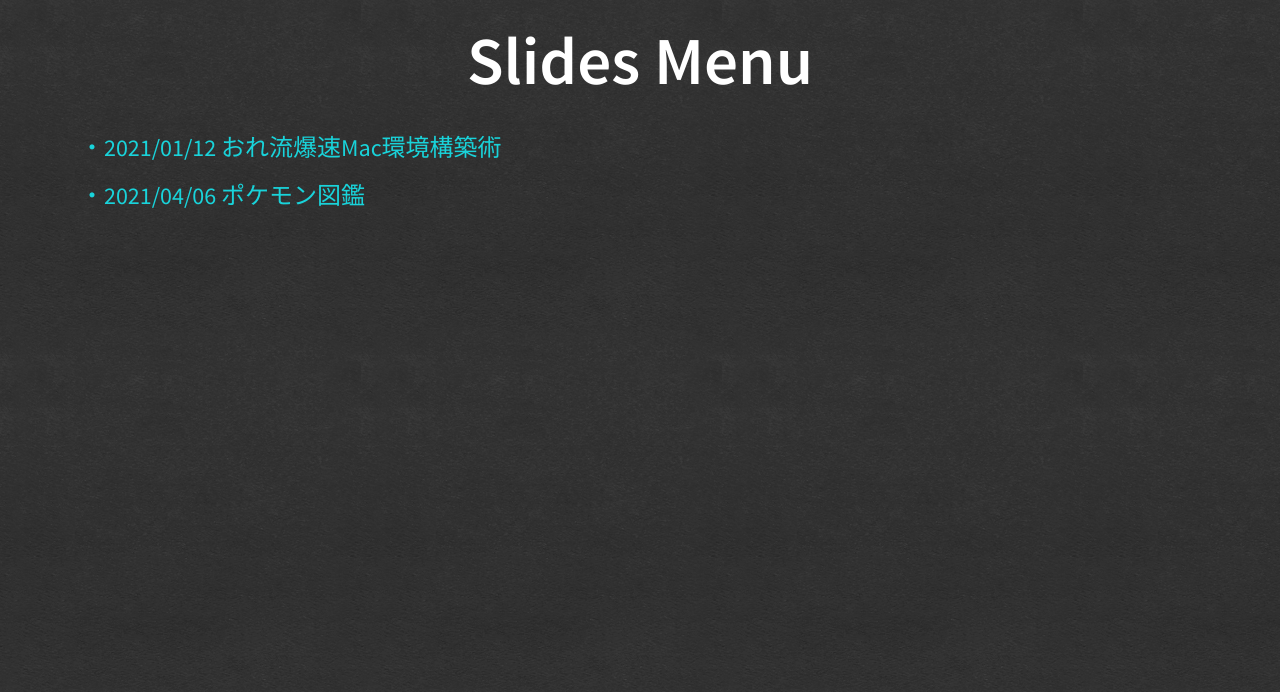
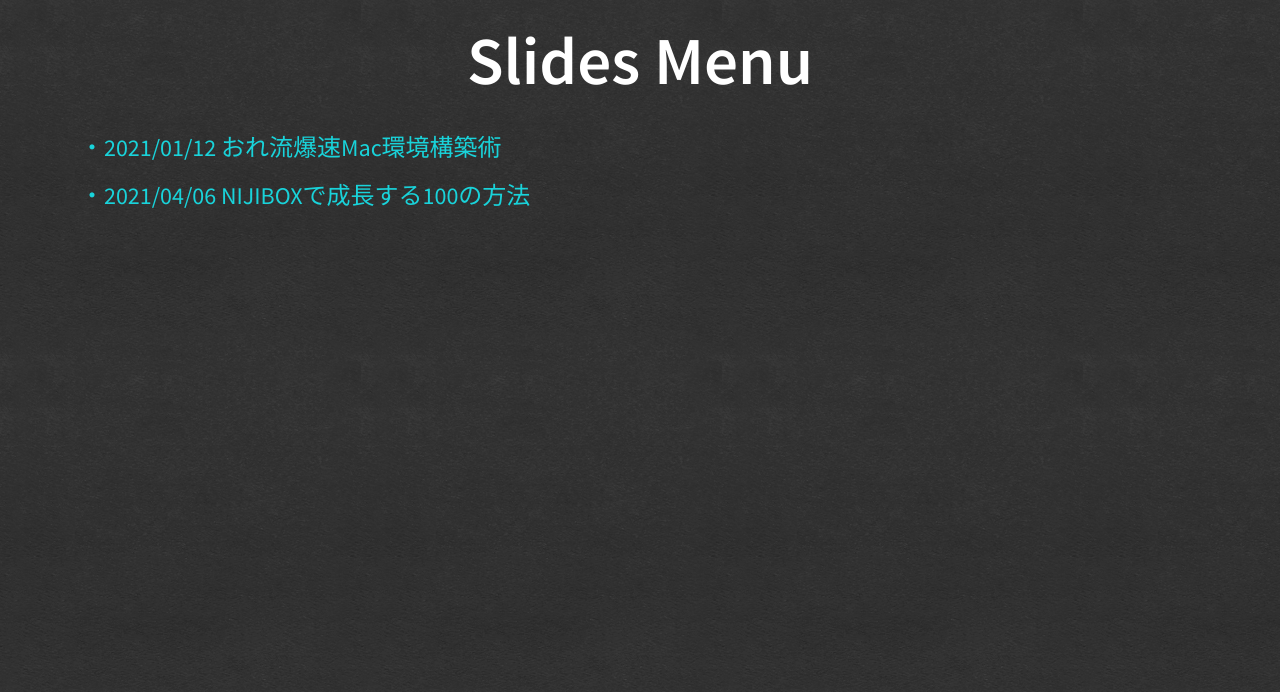
Before and after one commit to obake-fe/presentation, a website: page index.html in a window 1280 px wide. Drawn offline with Linux system fonts and the light colour scheme.

Commit message:
feat: change title

```diff
--- a/index.html
+++ b/index.html
@@ -18,7 +18,7 @@
 		<h2 class="top_heading">Slides Menu</h2>
 		<div class="top_section">
 			<a href="slides/202101_macEnv" target="_blank">・2021/01/12 おれ流爆速Mac環境構築術</a><br>
-			<a href="slides/202104_pokedex" target="_blank">・2021/04/06 ポケモン図鑑</a>
+			<a href="slides/202104_pokedex" target="_blank">・2021/04/06 NIJIBOXで成長する100の方法</a>
 		</div>
 	</body>
 </html>
```
Also changed, not shown: slides/202104_pokedex/index.html (+1 -1 lines).
